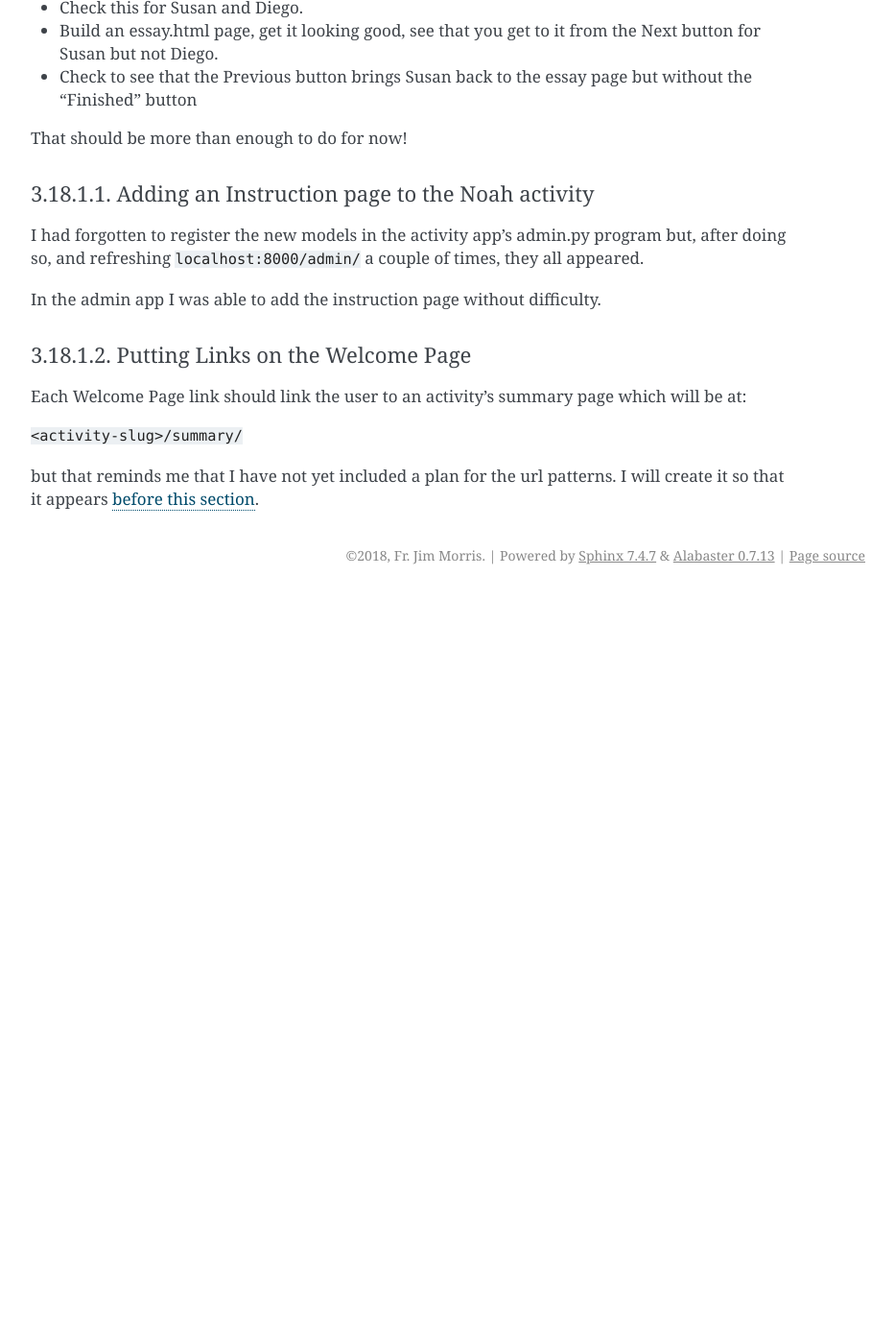
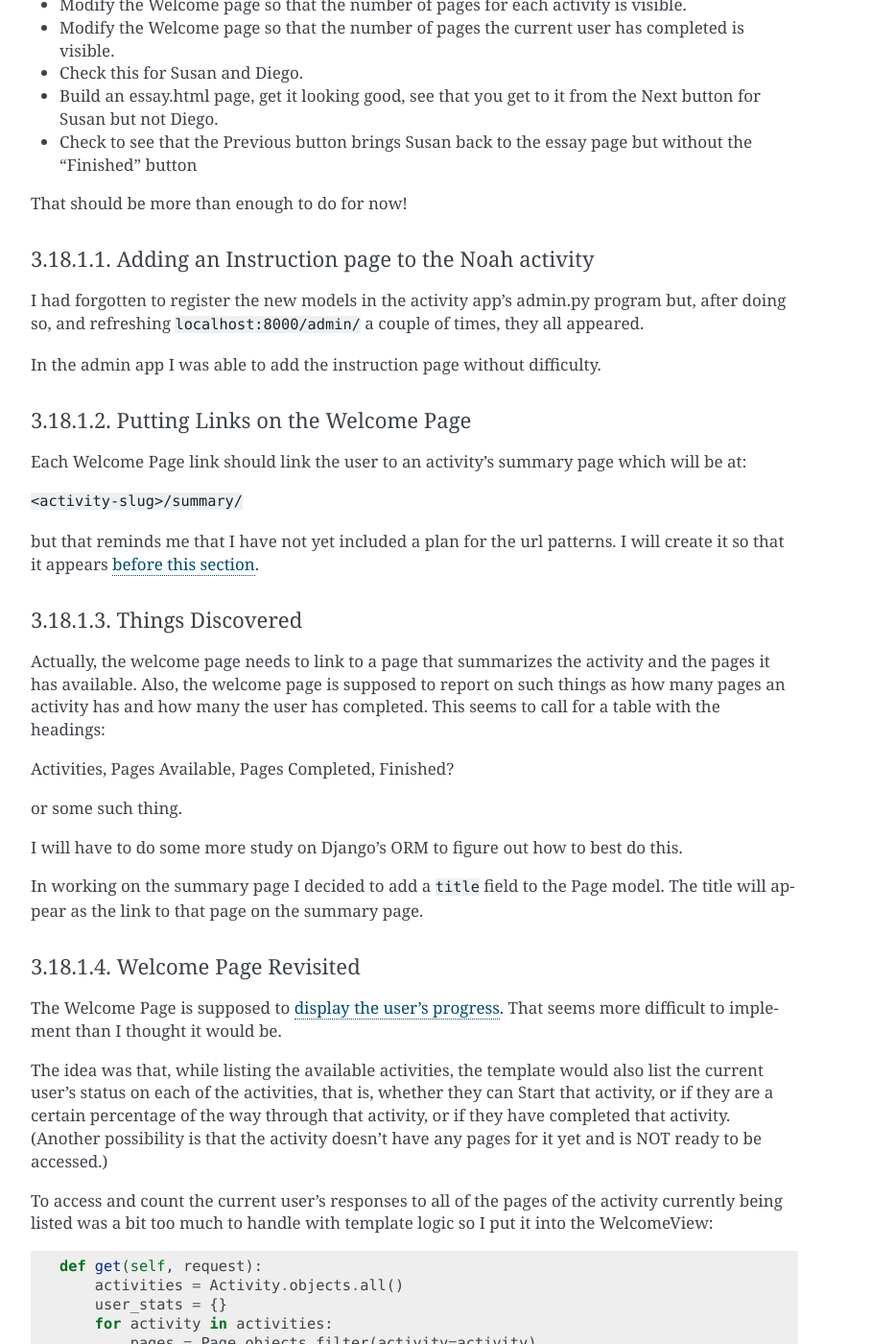
Before and after one commit to JMorris1575/confirmation2018, a Sphinx documentation site: the page built from docs/implementing.rst, in a window 1280 px wide and 1400 px high, scrolled down 25099 px. Shown: the whole window at 96% size, without its empty margins (338-1271 px from the left). Built offline with Sphinx 7.4.7, drawn with Linux system fonts in a browser that asks for light colours; before the commit the page ends 25717 px from its top, so only the background shows below that; some of the changed text lies outside the part shown.

Commit message:
Working on Welcome Page - created activity_stats custom tag

```diff
--- a/docs/implementing.rst
+++ b/docs/implementing.rst
@@ -1031,8 +1031,8 @@
 
 .. Note::
 
-When trying to copy my new users to the rectory computer I first had to add the groups through the admin program in the
-order listed above:  Candidate, Team, Supervisor, Administrator. Then the loaddata worked.
+    When trying to copy my new users to the rectory computer I first had to add the groups through the admin program in the
+    order listed above:  Candidate, Team, Supervisor, Administrator. Then the loaddata worked.
 
 .. _building_pages:
 
@@ -1092,3 +1092,125 @@
 
 but that reminds me that I have not yet included a plan for the url patterns. I will create it so that it appears
 :ref:`before this section<url_plan>`.
+
+Things Discovered
++++++++++++++++++
+
+Actually, the welcome page needs to link to a page that summarizes the activity and the pages it has available. Also,
+the welcome page is supposed to report on such things as how many pages an activity has and how many the user has
+completed. This seems to call for a table with the headings:
+
+Activities, Pages Available, Pages Completed, Finished?
+
+or some such thing.
+
+I will have to do some more study on Django's ORM to figure out how to best do this.
+
+In working on the summary page I decided to add a ``title`` field to the Page model. The title will appear as the link
+to that page on the summary page.
+
+Welcome Page Revisited
+++++++++++++++++++++++
+
+The Welcome Page is supposed to :ref:`display the user's progress<progress_display>`. That seems more difficult to
+implement than I thought it would be.
+
+The idea was that, while listing the available activities, the template would also list the current user's status on
+each of the activities, that is, whether they can Start that activity, or if they are a certain percentage of the way
+through that activity, or if they have completed that activity. (Another possibility is that the activity doesn't have
+any pages for it yet and is NOT ready to be accessed.)
+
+To access and count the current user's responses to all of the pages of the activity currently being listed was a bit
+too much to handle with template logic so I put it into the WelcomeView::
+
+    def get(self, request):
+        activities = Activity.objects.all()
+        user_stats = {}
+        for activity in activities:
+            pages = Page.objects.filter(activity=activity)
+            page_count = len(pages)
+            completed = len(Response.objects.filter(user=request.user, activity=activity))
+            if page_count != 0:
+                user_stats[activity.slug] = completed/page_count * 100
+            else:
+                user_stats[activity.slug] = -1
+
+        return render(request, self.template_name, {'activities':activities, 'stats':user_stats})
+
+It creates a dictionary which it sends in the context named stats. The keys in the dictionary are the corresponding
+activities slugs, the values are the percentage the current user has completed or -1 if there are no pages to the
+acivity yet.
+
+It took me quite a while to figure out how to access this information in the welcome.html template because the construct
+I thought would work: ``stats.activity.slug`` to pick out stats[activity.slug] did not work. Finally I got this to
+work::
+
+    <table class="u-full-width">
+        {% for activity in activities %}
+            <tr>
+                <td>
+                    <a class="no-underline" href="/activity/{{ activity.slug }}/summary/">
+                        {{ activity.index }}. {{ activity }}
+                    </a>
+                </td>
+                <td>
+                    {% for key, value in stats.items %}
+                        {% if key == activity.slug %}
+                            {{ value }}
+                        {% endif %}
+                    {% endfor %}
+                </td>
+            </tr>
+        {% endfor %}
+    </table>
+
+but this seems to violate the Django ideal of keeping logic out of templates as much as possible. They do suggest using
+a custom template tag for things like this so I will study up on it.
+
+.. index:: custom template tags
+
+Custom Template Tags
+^^^^^^^^^^^^^^^^^^^^
+
+Whoa! The material at https://docs.djangoproject.com/en/2.0/ref/templates/api/ seems way beyond my abilities. I searched
+for Custom Template Tags and got https://docs.djangoproject.com/en/2.0/howto/custom-template-tags/ . This seems to be
+written a bit more in my language.
+
+Outline of Learnings:
+
+*   the custom template tags should be in the app in which they are to be used
+*   they should be contained in a ``templatetags`` directory within that app
+*   the ``templatetags`` directory should be a python package so include a blank __init__.py file
+*   the development server will have to be restarted after adding the ``templatetags`` module
+*   if my custom template tags are in ``activity_extras`` templates using them need a {% load activity_extras %} tag
+*   my tag library will need a module-level variable named ``register``, an instance of ``template.Library()``
+
+I just tried it and... IT WORKED!!! And it wasn't all that difficult. Here is the entire ``activity_extras.py`` file::
+
+    from django import template
+    from ..models import Activity, Page, Response
+
+    register = template.Library()
+
+    @register.simple_tag
+    def activity_stats(stats, slug):
+        return stats[slug]
+
+That allowed me to simplify the pertinent line in welcome.html to ``{% activity_stats stats activity.slug %}`` and it
+replaced the five line for-loop I was using before.
+
+I think I'll keep the calculation of the stats in the view or else I would have to add a rather large list of arguments:
+user, activity, page, response. This seems simpler.
+
+Visibility of Activities
+^^^^^^^^^^^^^^^^^^^^^^^^
+
+There was also supposed to be a check as to whether the activity was to be published yet and/or if it was marked as
+visible. My current version of the Welcome page doesn't check for such things. I will consider here how to go about
+doing that.
+
+
+Improving the User's Activity Status Information
+^^^^^^^^^^^^^^^^^^^^^^^^^^^^^^^^^^^^^^^^^^^^^^^^
+
+Both the information supplied and the appearance need to be improved.
--- a/docs/planning.rst
+++ b/docs/planning.rst
@@ -40,6 +40,8 @@
 Access to the website will probably most often be obtained through the parish website. Once clicking into the site an
 individual will be prompted for the username and password I assigned them when I announced the opening of the site. This
 can come through e-mail or at a Confirmation session for those whose e-mail addresses I do not have.
+
+.. _progress_display:
 
 The Welcome Page
 ++++++++++++++++
```
Also changed, not shown: confirmation/static/site/css/custom.css (+7 -0 lines), 7 other files.
